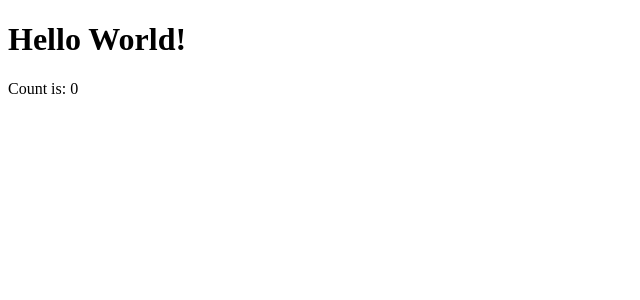
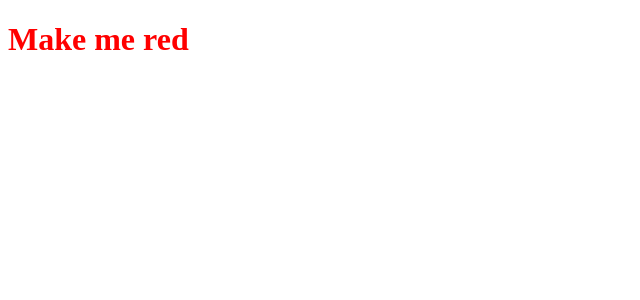
Before and after one commit to ziorye/iae-vue, a Vue app: page / in a window 1280 px wide. Shown: the top 300 px of the page, without its empty margins (0-640 px from the left). Built offline with nearby package versions, Linux system fonts and the light colour scheme.

Commit message:
step-3: Attribute Bindings

```diff
--- a/src/App.vue
+++ b/src/App.vue
@@ -1,11 +1,18 @@
 <script setup>
-import { reactive, ref } from 'vue'
+import { ref } from 'vue'
 
-const counter = reactive({ count: 0 })
-const message = ref('Hello World!')
+const titleClass = ref('title')
 </script>
 
 <template>
-  <h1>{{ message }}</h1>
-  <p>Count is: {{ counter.count }}</p>
+  <h1 :class="titleClass">Make me red</h1>
 </template>
+
+<style>
+.title {
+  color: red;
+}
+.title-blue {
+  color: blue;
+}
+</style>
```
